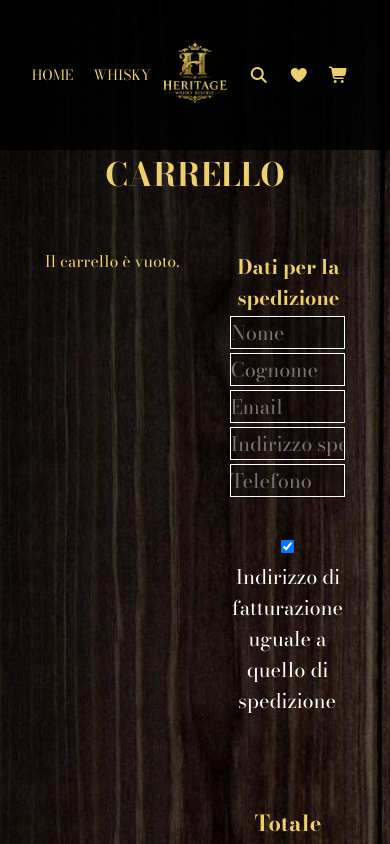
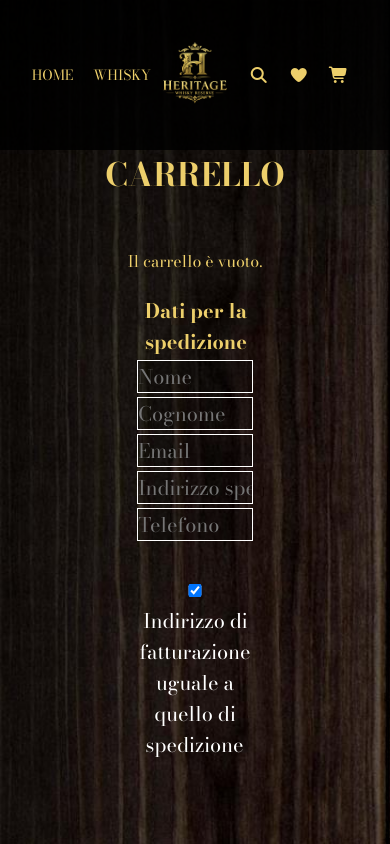
Before and after one commit to claraloforti/project-work-frontend-team3, a React (Vite) app: page /checkout in a window 390 px wide. Shown: the top 844 px of the page. Built offline with nearby package versions, Linux system fonts and the light colour scheme; a web font is replaced by a local one.

Commit message:
fix style

```diff
--- a/src/index.css
+++ b/src/index.css
@@ -998,6 +998,7 @@ form button {
     /* Sezione Carrello */
     .cart-item {
         display: block;
+        min-width: 150px;
     }
 
     .checkout-page img {
@@ -1009,6 +1010,19 @@ form button {
         text-align: center;
     }
 
+    .decrement-btn,
+    .increment-btn {
+        font-size: 8px;
+    }
+
+    .checkout-page {
+        display: block;
+    }
+
+    .order-form {
+        margin: 20px auto;
+    }
+
     /* Wishlist */
     .wishlist-list {
         display: block;
--- a/src/pages/CheckoutPage.jsx
+++ b/src/pages/CheckoutPage.jsx
@@ -25,7 +25,7 @@ function CheckoutPage() {
                 {cart.length === 0 && <p>Il carrello è vuoto.</p>}
 
                 {cart.length > 0 && (
-                    <div className="cart-summary">
+                    <div>
                         {/* Bottone svuota carrello */}
                         {cart.length > 0 && (
                             <button className="clear-cart-btn" onClick={clearCart}>
```
